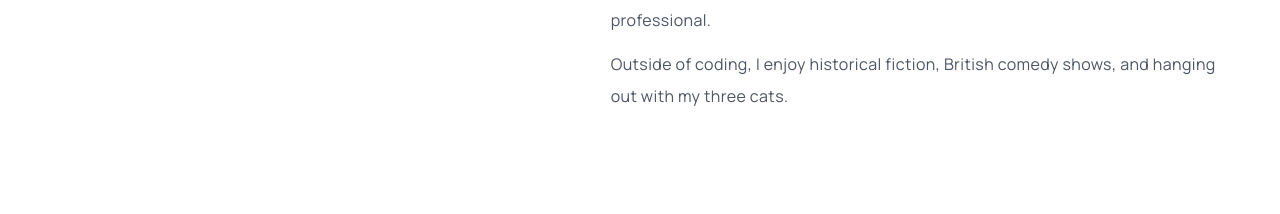
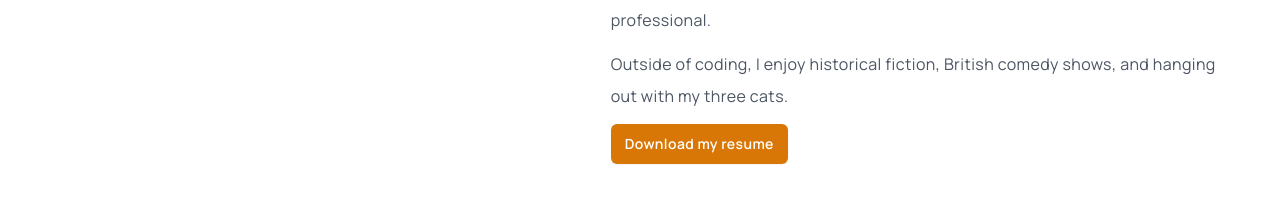
Before and after one commit to annabel-anh/portfolio, a React (Vite) app: page / in a window 1280 px wide. Shown: the part 1708-1922 px from the top of the page. Built offline with nearby package versions, Linux system fonts and the light colour scheme; a web font is replaced by a local one.

Commit message:
update resume

```diff
--- a/src/components/sections/About.jsx
+++ b/src/components/sections/About.jsx
@@ -37,7 +37,7 @@ export default function About() {
               Object-Oriented Programming (OOP) classes, I have also gained a
               strong understanding of OOP principles and how they can be applied
               in real-world applications.
-              <br />
+              <br/>
               In addition to my development experience, I found an interest in{" "}
               <b>data analytics</b> when I first learned about relational
               databases and SQL. This led me to pursue a minor in Applied Data
@@ -60,6 +60,14 @@ export default function About() {
               Outside of coding, I enjoy historical fiction, British comedy
               shows, and hanging out with my three cats.
             </p>
+            <a
+              target={"_blank"}
+              rel={"noopener noreferrer"}
+              href="/assets/quynhanhninh_swe_cv.pdf"
+              className="w-fit rounded-md bg-amber-600 px-3.5 py-2.5 text-sm font-semibold text-white shadow-sm transition-colors duration-300 ease-in hover:bg-amber-600/80 focus-visible:outline focus-visible:outline-2 focus-visible:outline-offset-2 focus-visible:outline-beige"
+            >
+              Download my resume
+            </a>
           </div>
         </div>
       </article>
--- a/src/components/sections/Contact.jsx
+++ b/src/components/sections/Contact.jsx
@@ -20,7 +20,7 @@ export default function Contact() {
         <p className={'mb-3'}>
           For more information, here&apos;s my {' '}
           <a
-            href="../../../public/assets/quynhanhninh_swe_cv.pdf"
+            href="/assets/quynhanhninh_swe_cv.pdf"
             target={'_blank'}
             rel={'noopener noreferrer'}
             className={'underline underline-offset-8 hover:text-amber-400'}
```
